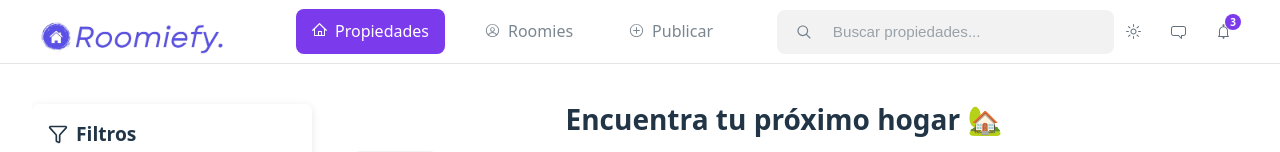
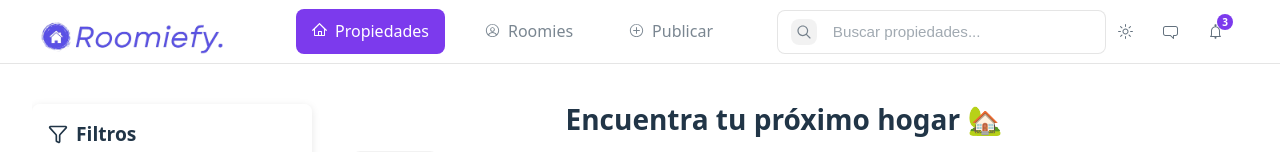
Before and after one commit to Bayronalpizar99/roomiefy, a React (Vite) app: page / in a window 1280 px wide. Shown: the top 152 px of the page. Built offline with nearby package versions, Linux system fonts and the light colour scheme; no server answers; what @radix-ui/themes would draw is missing.

Commit message:
fix searchbar background

```diff
--- a/src/components/LoginButton.jsx
+++ b/src/components/LoginButton.jsx
@@ -14,18 +14,20 @@ const LoginButton = () => {
 
   useEffect(() => {
     if (window.google) {
+      const isLightMode = document.body.classList.contains('light');
+      const theme = isLightMode ? 'outline' : 'filled_black';
       window.google.accounts.id.initialize({
         client_id: import.meta.env.VITE_GOOGLE_CLIENT_ID,
         callback: handleCredentialResponse
       });
       window.google.accounts.id.renderButton(
         googleButton.current,
-        { theme: "outline", size: "large" }
+        { theme, size: "large" }
       );
     }
   }, []);
 
-  return <div ref={googleButton}></div>;
+  return <div ref={googleButton} className="google-login-container"></div>;
 };
 
 export default LoginButton;
--- a/src/components/Navbar.css
+++ b/src/components/Navbar.css
@@ -96,13 +96,14 @@
 .search-bar {
   display: flex;
   align-items: center;
-  background-color: var(--color-input-bg);
+  background-color: var(--color-background);
+  border-color: var(--color-border);
   border-radius: var(--border-radius);
   padding: 0.5rem 0.8rem;
   width: 100%;
   max-width: 550px;
   transition: all 0.2s ease-in-out;
-  border: 1px solid transparent;
+  border: 1px solid var(--color-border);
 }
 
 .search-bar:focus-within {
@@ -111,7 +112,7 @@
 }
 
 .search-button {
-  background: none;
+  background: var(--color-background);
   border: none;
   padding: 0.25rem;
   display: flex;
@@ -119,12 +120,23 @@
   justify-content: center;
   cursor: pointer;
   color: var(--color-text-secondary);
-  transition: color 0.2s ease-in-out;
+  transition: color 0.2s ease-in-out, background-color 0.2s ease-in-out;
   margin-right: 0.5rem;
+  border-radius: var(--border-radius);
 }
 
 .search-button:hover {
   color: var(--color-primary);
+  background-color: var(--color-surface);
+}
+
+/* Light mode overrides for search button */
+body.light .search-button {
+  background-color: rgba(0, 0, 0, 0.05);
+}
+
+body.light .search-button:hover {
+  background-color: rgba(0, 0, 0, 0.1);
 }
 
 .search-bar svg {
@@ -338,7 +350,14 @@
   color: var(--color-text);
 }
 
-.dropdown-item:hover {
-  background-color: var(--color-input-bg);
-  color: var(--color-primary);
+/* Styles for Google login button container */
+.google-login-container {
+  background-color: var(--color-surface);
+  border-radius: var(--border-radius);
+  padding: 0.25rem;
 }
+
+/* Light mode override */
+body.light .google-login-container {
+  background-color: transparent;
+}
```
